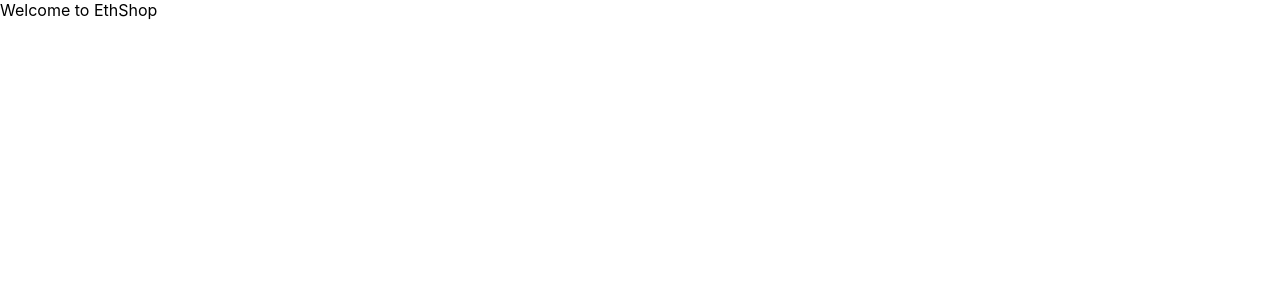
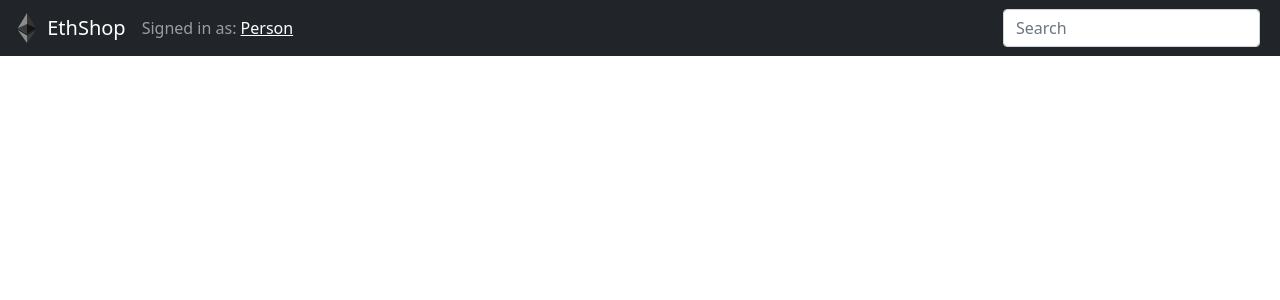
Before and after one commit to FedericoTorres233/EthShop, a Next.js app: page / in a window 1280 px wide. Shown: the top 300 px of the page. Built offline with nearby package versions, Linux system fonts and the light colour scheme.

Commit message:
feat: add NavBar

```diff
--- /dev/null
+++ b/components/NavBar.jsx
@@ -0,0 +1,44 @@
+import Container from "react-bootstrap/Container";
+import Form from "react-bootstrap/Form";
+import Navbar from "react-bootstrap/Navbar";
+
+function NavBar() {
+  return (
+    <>
+      <Navbar bg="dark" expand="lg" variant="dark">
+        <Container fluid>
+          <Navbar.Brand href="#home">
+            <img
+              alt=""
+              src="/favicon.svg"
+              width="30"
+              height="30"
+              className="d-inline-block align-top"
+            />{" "}
+            EthShop
+          </Navbar.Brand>
+          <Navbar.Toggle aria-controls="navbarScroll" />
+          <Navbar.Collapse
+            id="navbarScroll"
+            className="justify-content-between"
+          >
+            <Navbar.Text>
+              Signed in as: <a href="#login">Person</a>
+            </Navbar.Text>
+
+            <Form className="d-flex">
+              <Form.Control
+                type="search"
+                placeholder="Search"
+                className="me-2"
+                aria-label="Search"
+              />
+            </Form>
+          </Navbar.Collapse>
+        </Container>
+      </Navbar>
+    </>
+  );
+}
+
+export default NavBar;
--- a/pages/_app.js
+++ b/pages/_app.js
@@ -1,5 +1,6 @@
 import "../styles/globals.css";
 import Head from "next/head";
+import '../node_modules/bootstrap/dist/css/bootstrap.min.css';
 
 function MyApp({ Component, pageProps }) {
   return (
--- a/pages/index.js
+++ b/pages/index.js
@@ -1,7 +1,8 @@
 import Image from 'next/image'
+import NavBar from '../components/NavBar'
 
 export default function Home() {
   return (
-    <div>Welcome to EthShop</div>
+    <NavBar/>
   )
 }
```
